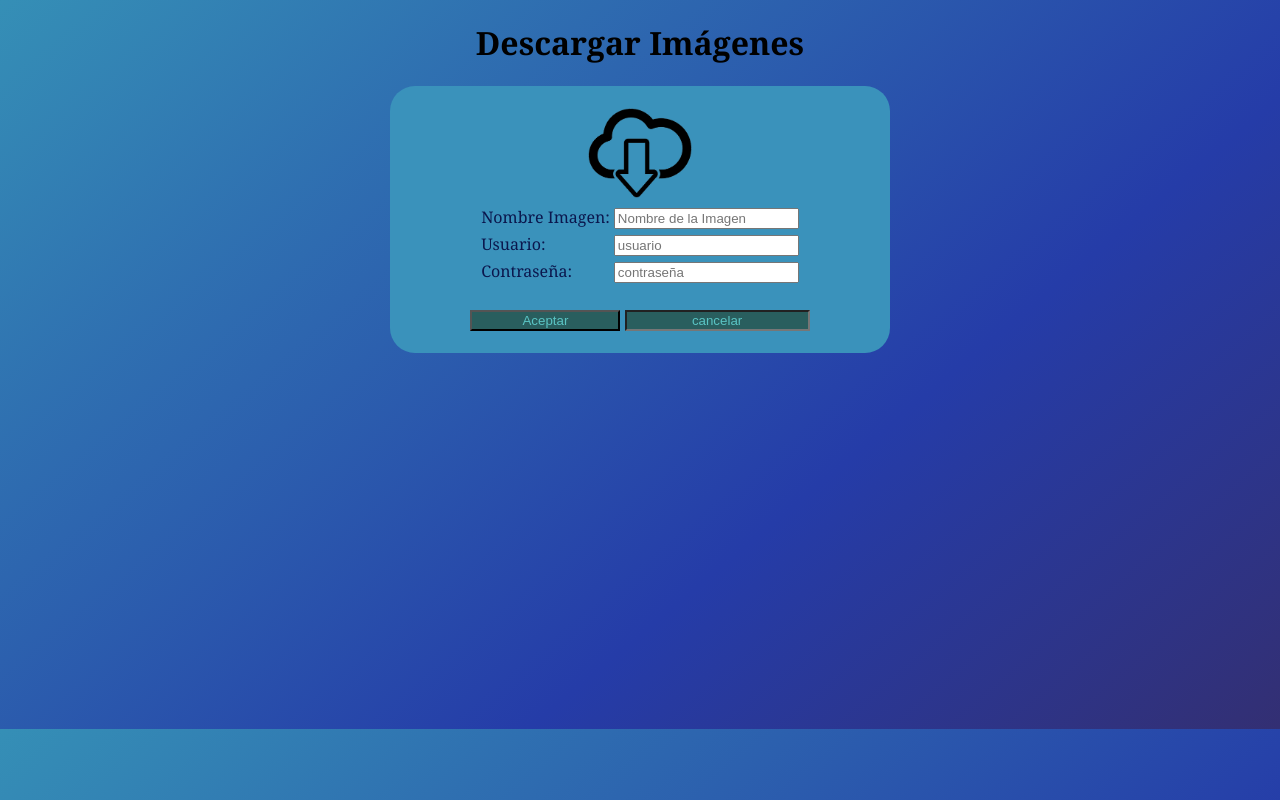
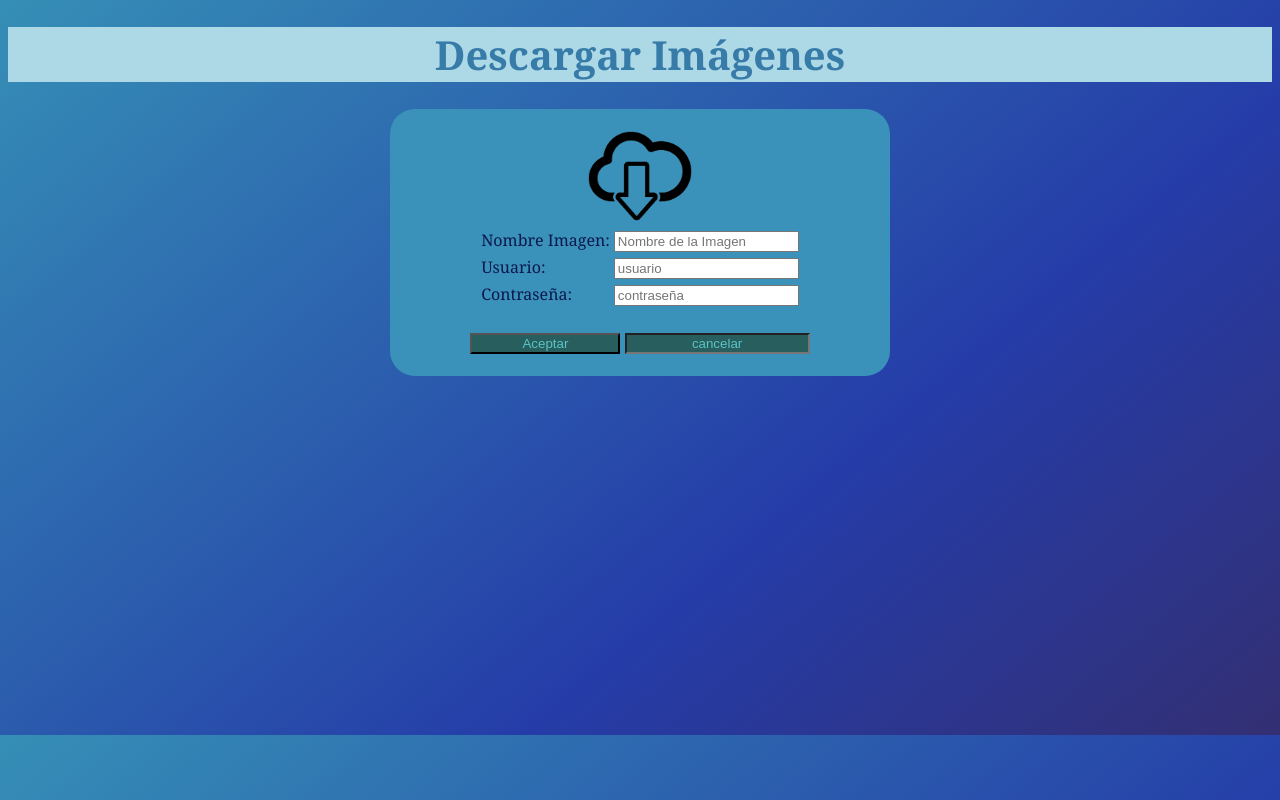
Before and after one commit to karolgoodzy/Proyecto-GrupoB, a plain HTML site: page descargar.html in a window 1280 px wide. Drawn offline with Linux system fonts and the light colour scheme.

Commit message:
fix style title

```diff
--- a/descargar.html
+++ b/descargar.html
@@ -9,7 +9,7 @@
 </head>
 <body>
     <center>
-        <h1>Descargar Imágenes</h1>
+        <h1 class="titulo">Descargar Imágenes</h1>
         <div id="display"><br>
             <form action="" method="POST" onsubmit="return descargarImagen();">
                 <img src="soporte/descargar.png" alt="Usuario" height="90" witdh="90">
```
